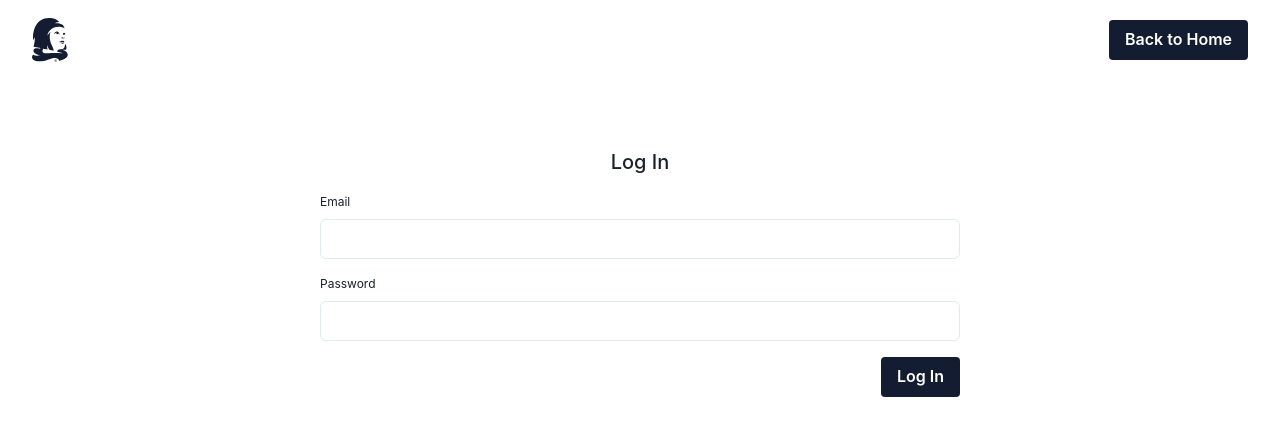
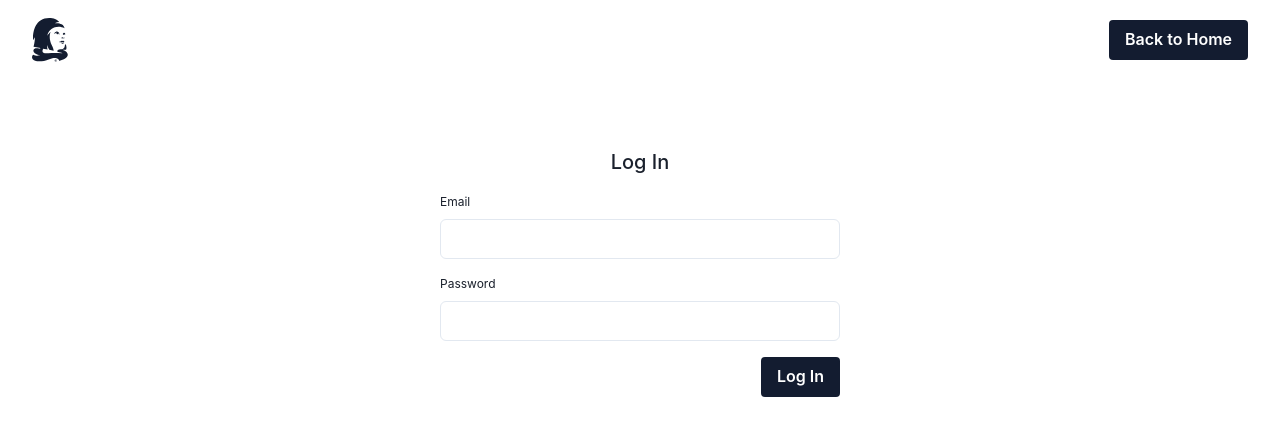
Before and after one commit to fischerafael/pdf-text-extractor, a Next.js app: page /sign-in in a window 1280 px wide. Shown: the top 436 px of the page. Built offline with nearby package versions, Linux system fonts and the light colour scheme.

Commit message:
feat: working

```diff
--- a/client/pages/PageSignIn/index.tsx
+++ b/client/pages/PageSignIn/index.tsx
@@ -21,7 +21,7 @@ export const PageSignIn = () => {
       <ContentVStack
         as="form"
         px="0"
-        maxW="container.sm"
+        maxW={"400px"}
         minH="40vh"
         justify="center"
       >
```
